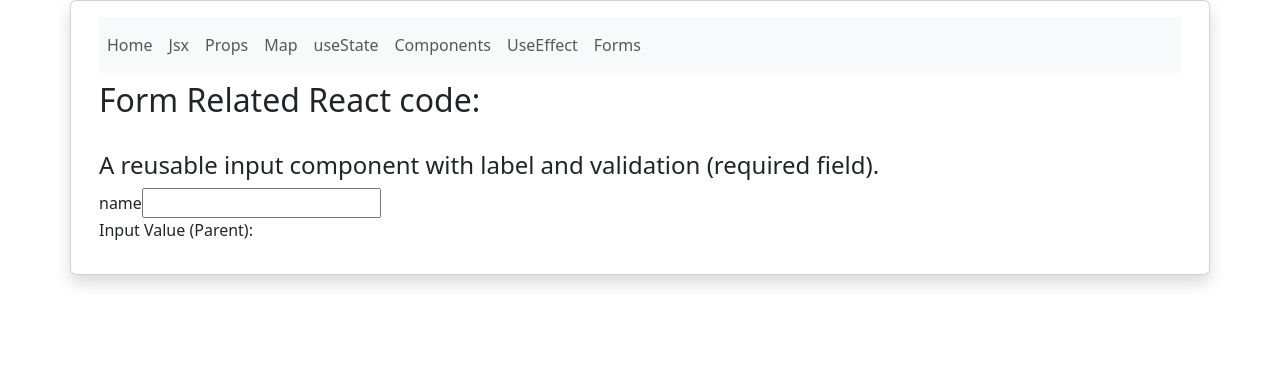
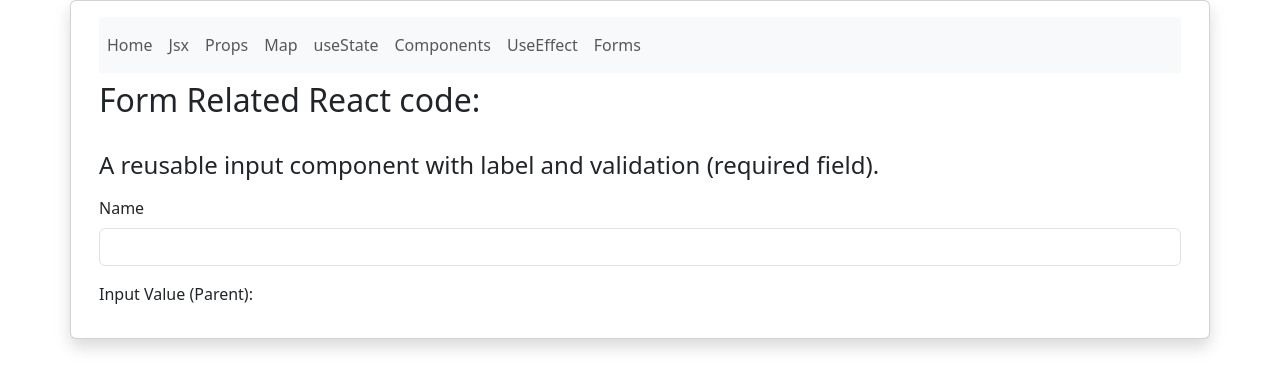
Before and after one commit to vselva/react-concepts-challenges, a React (Create React App) app in the folder react-concepts/: page /Forms in a window 1280 px wide. Shown: the top 388 px of the page. Built offline with nearby package versions, Linux system fonts and the light colour scheme.

Commit message:
Added bootstrap classes

```diff
--- a/react-concepts/src/pages/Components/PureComponent/PureFunctionalComponent.js
+++ b/react-concepts/src/pages/Components/PureComponent/PureFunctionalComponent.js
@@ -4,6 +4,7 @@ import React from 'react';
 const PureFunctional = React.memo(
     function PureFunctionalComponent({ counter }) {
         console.log('Rendering Pure Functional Component ....');
+
         return(
             <>
                 <h5>Pure Functional Component </h5>
--- a/react-concepts/src/pages/Forms/Base.js
+++ b/react-concepts/src/pages/Forms/Base.js
@@ -13,7 +13,7 @@ function FormsBase() {
             <h2> Form Related React code:</h2>
 
             <br />
-            <TextInput lable={ 'name' } value={ inputValue } onChange={ handleChange } required={ true }/>
+            <TextInput lable={ 'Name' } value={ inputValue } onChange={ handleChange } required={ true }/>
             <p> Input Value (Parent): { inputValue } </p>
         </>
     );
--- a/react-concepts/src/pages/Forms/Input.js
+++ b/react-concepts/src/pages/Forms/Input.js
@@ -13,14 +13,17 @@ const TextInput = ({ lable, value, onChange, required} ) => {
     }
 
     return(
-        <div>
-            <h4>A reusable input component with label and validation (required field).</h4>
-            <label htmlFor="{lable}"> {lable} </label>
+        <div className="mb-3">
+            <h4 className="mb-3">A reusable input component with label and validation (required field).</h4>
+            <label htmlFor={lable} className="form-label"> {lable} </label>
             <input
-                value={ value }
-                onBlur={ handleBlur }
-                onChange={ (e) => { onChange(e.target.value) } } />
-                { error && <span style={{color:"red"}}> { error } </span>}
+                className="form-control"
+                value={value}
+                onBlur={handleBlur}
+                onChange={(e) => { onChange(e.target.value) }}
+                id={lable}
+            />
+            {error && <span className="text-danger"> {error} </span>}
         </div>
     );
 }
```
